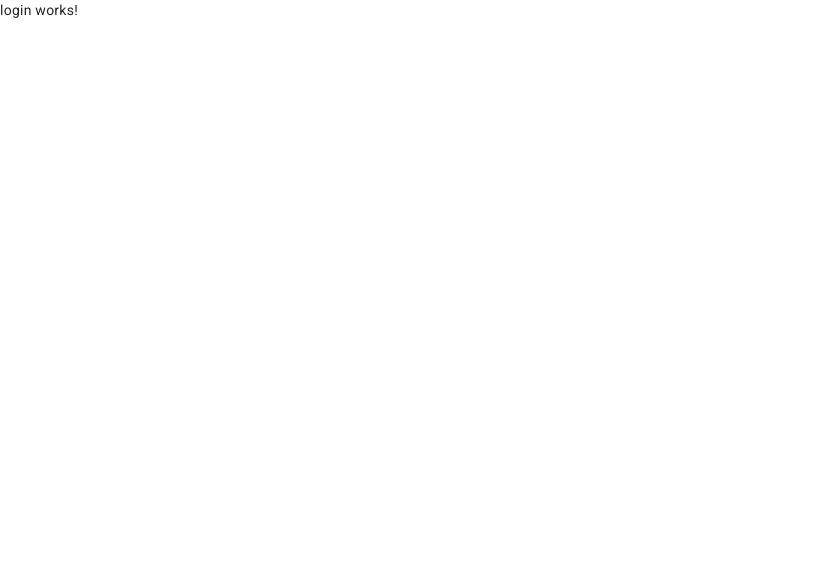
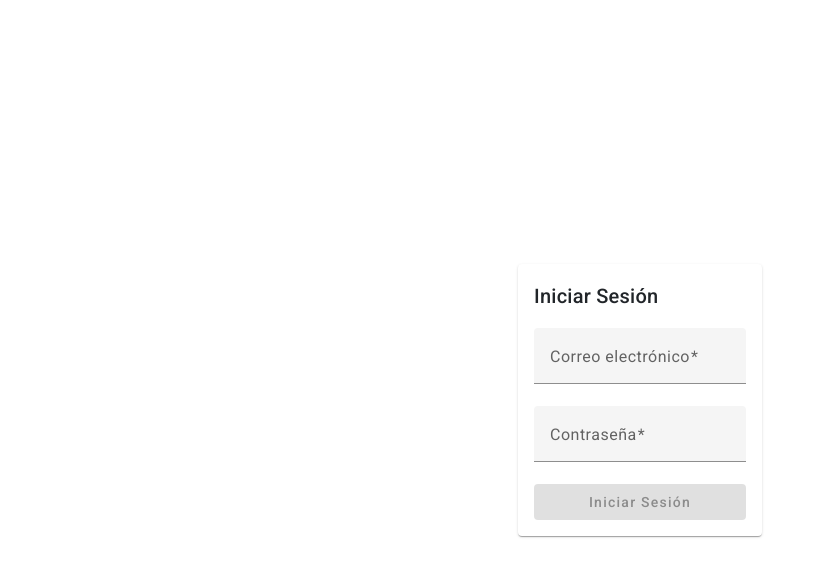
Before and after one commit to Ebriopes/sps-web-shop-daniel-vargas, an Angular app: page /login in a window 1280 px wide. Shown: the top 576 px of the page, without its empty margins (0-825 px from the left). Built offline with nearby package versions, Linux system fonts and the light colour scheme.

Commit message:
:sparkles: Chore: add an initial layout form like login
A basic logic was add to enable/disable submit button

```diff
--- a/src/app/views/login/login.component.html
+++ b/src/app/views/login/login.component.html
@@ -1 +1,21 @@
-<p>login works!</p>
+<mat-card class="row-gap-3">
+  <mat-card-header>
+    <mat-card-title>Iniciar Sesión</mat-card-title>
+  </mat-card-header>
+
+  <mat-card-content>
+    <form [formGroup]="loginForm" class="login-form">
+      <mat-form-field appearance="fill">
+        <mat-label>Correo electrónico</mat-label>
+        <input matInput formControlName="email" placeholder="Ingrese su correo electrónico">
+      </mat-form-field>
+
+      <mat-form-field appearance="fill">
+        <mat-label>Contraseña</mat-label>
+        <input matInput formControlName="password" placeholder="Ingrese su contraseña" type="password">
+      </mat-form-field>
+
+      <button mat-raised-button color="primary" [disabled]="loginForm.invalid">Iniciar Sesión</button>
+    </form>
+  </mat-card-content>
+</mat-card>
--- a/src/app/views/login/login.component.scss
+++ b/src/app/views/login/login.component.scss
@@ -0,0 +1,11 @@
+:host {
+  height: 100%;
+  display: flex;
+  align-items: center;
+  justify-content: center;
+}
+
+.login-form {
+  display: flex;
+  flex-direction: column;
+}
--- a/src/app/views/login/login.component.ts
+++ b/src/app/views/login/login.component.ts
@@ -1,13 +1,36 @@
-import { Component } from '@angular/core';
+import { Component, OnInit } from '@angular/core';
 import { CommonModule } from '@angular/common';
+
+import { MatCardModule } from '@angular/material/card';
+import { MatInputModule } from '@angular/material/input';
+import { MatButtonModule } from '@angular/material/button';
+import {
+  FormBuilder,
+  FormGroup,
+  ReactiveFormsModule,
+  Validators,
+} from '@angular/forms';
 
 @Component({
   selector: 'app-login',
   standalone: true,
-  imports: [CommonModule],
+  imports: [
+    CommonModule,
+    ReactiveFormsModule,
+    MatCardModule,
+    MatInputModule,
+    MatButtonModule,
+  ],
   templateUrl: './login.component.html',
-  styleUrls: ['./login.component.scss']
+  styleUrls: ['./login.component.scss'],
 })
-export class LoginComponent {
+export class LoginComponent implements OnInit {
+  loginForm: FormGroup = this.fb.group({
+    email: ['', [Validators.required, Validators.email]],
+    password: ['', [Validators.required]],
+  });
 
+  constructor(private readonly fb: FormBuilder) {}
+
+  ngOnInit(): void {}
 }
```
